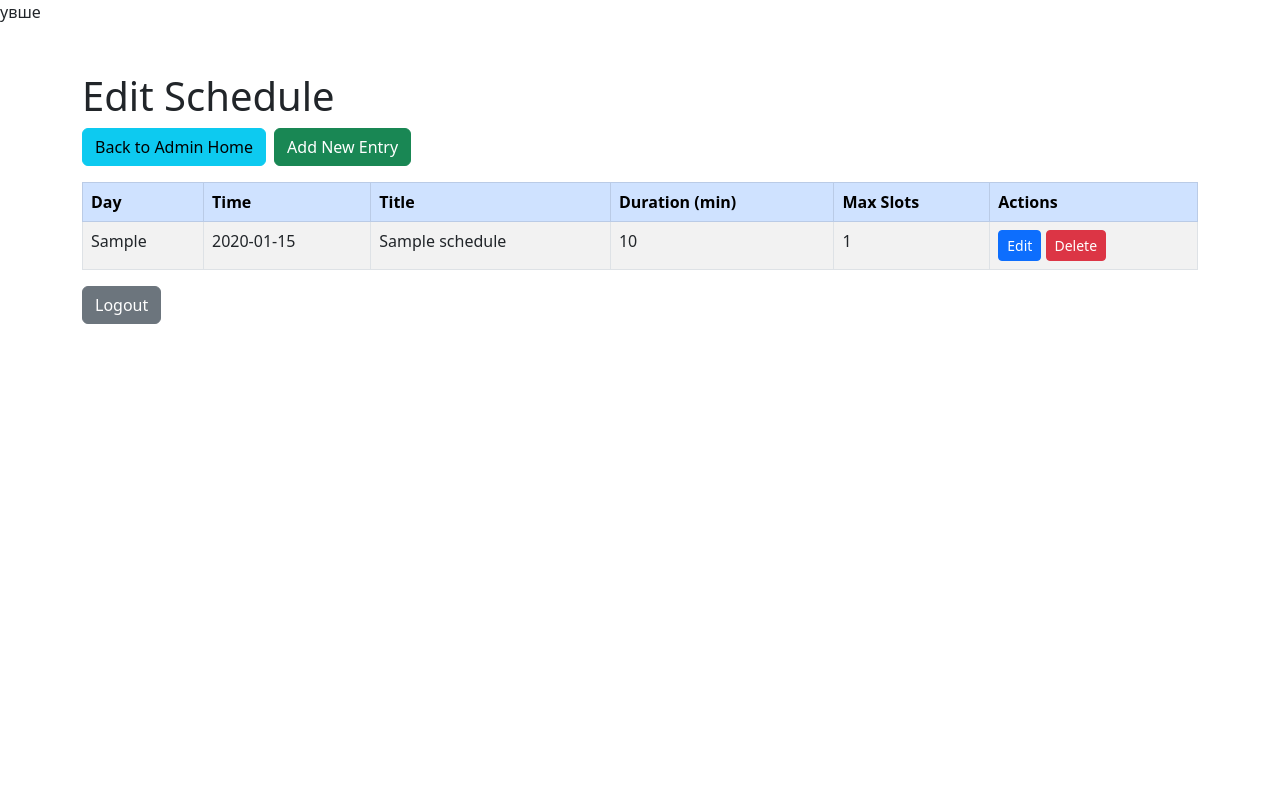
After one commit to TDHster/SimpleBooking, a Flask app: page /admin-schedule in a window 1280 px wide. The commit adds this page. Run offline with Flask 3, Linux system fonts and the light colour scheme; the visitor is signed in with stand-in values (Sample User, id 1); tables that the repository leaves empty hold one stand-in row (values such as "Sample post"); parts of the project's set-up code (start-up, migrations or seed data) failed here and were passed over.

Commit message:
edit schedule form

```diff
--- a/app.py
+++ b/app.py
@@ -302,6 +302,62 @@ def admin_logout():
     return redirect(url_for('admin_login'))
 
 
+@app.route('/admin-schedule')
+def admin_schedule():
+    if not session.get('admin'):
+        return redirect(url_for('admin_login'))
+    schedule_items = Schedule.query.all()
+    day_order = {"Monday": 1, "Tuesday": 2, "Wednesday": 3, "Thursday": 4, "Friday": 5, "Saturday": 6, "Sunday": 7}
+    # Сортируем по дню недели (согласно day_order) и затем по времени
+    schedule_items.sort(key=lambda item: (day_order.get(item.day, 99), item.time))
+    return render_template("admin_schedule.html", schedule_items=schedule_items)
+
+
+@app.route('/admin-schedule/add', methods=['POST'])
+def admin_schedule_add():
+    if not session.get('admin'):
+        return redirect(url_for('admin_login'))
+    day = request.form.get("day")
+    time = request.form.get("time")
+    title = request.form.get("title")
+    duration = request.form.get("duration")
+    max_slots = request.form.get("max_slots", 5)
+    # Простой контроль (можно добавить дополнительные проверки)
+    if not (day and time and title and duration):
+        return "Missing fields", 400
+    new_schedule = Schedule(day=day, time=time, title=title, duration=int(duration), max_slots=int(max_slots))
+    db.session.add(new_schedule)
+    db.session.commit()
+    return redirect(url_for("admin_schedule"))
+
+@app.route('/admin-schedule/edit/<int:schedule_id>', methods=['POST'])
+def admin_schedule_edit(schedule_id):
+    if not session.get('admin'):
+        return redirect(url_for('admin_login'))
+    schedule_obj = db.session.get(Schedule, schedule_id)
+    if not schedule_obj:
+        return "Schedule not found", 404
+    schedule_obj.day = request.form.get("day")
+    schedule_obj.time = request.form.get("time")
+    schedule_obj.title = request.form.get("title")
+    schedule_obj.duration = int(request.form.get("duration"))
+    schedule_obj.max_slots = int(request.form.get("max_slots", schedule_obj.max_slots))
+    db.session.commit()
+    return redirect(url_for("admin_schedule"))
+
+@app.route('/admin-schedule/delete/<int:schedule_id>', methods=['POST'])
+def admin_schedule_delete(schedule_id):
+    if not session.get('admin'):
+        return redirect(url_for('admin_login'))
+    schedule_obj = db.session.get(Schedule, schedule_id)
+    if not schedule_obj:
+        return "Schedule not found", 404
+    db.session.delete(schedule_obj)
+    db.session.commit()
+    return redirect(url_for("admin_schedule"))
+
+
+
 @app.route('/privacy')
 def privacy():
     return render_template('privacy.html')
--- a/templates/admin.html
+++ b/templates/admin.html
@@ -42,6 +42,8 @@
       <p>No bookings found.</p>
     {% endif %}
     <a href="{{ url_for('admin_logout') }}" class="btn btn-secondary mb-3">Logout</a>
+    <a href="{{ url_for('admin_schedule') }}" class="btn btn-info mb-3">Edit Schedule</a>
+
   </div>
 </body>
 </html>
--- /dev/null
+++ b/templates/admin_schedule.html
@@ -0,0 +1,143 @@
+увше<!DOCTYPE html>
+<html lang="en">
+<head>
+  <meta charset="UTF-8">
+  <meta name="viewport" content="width=device-width, initial-scale=1">
+  <title>Admin - Edit Schedule</title>
+  <link rel="stylesheet" href="https://cdn.jsdelivr.net/npm/bootstrap@5.3.0/dist/css/bootstrap.min.css">
+</head>
+<body>
+<div class="container mt-5">
+  <h1>Edit Schedule</h1>
+  <div class="d-flex align-items-center mb-3">
+    <a href="{{ url_for('admin') }}" class="btn btn-info me-2">Back to Admin Home</a>
+    <button class="btn btn-success" data-bs-toggle="modal" data-bs-target="#addModal">Add New Entry</button>
+  </div>
+  <!-- Основная таблица расписания -->
+  <table class="table table-bordered table-striped table-hover">
+    <thead class="table-primary">
+      <tr>
+        <th>Day</th>
+        <th>Time</th>
+        <th>Title</th>
+        <th>Duration (min)</th>
+        <th>Max Slots</th>
+        <th>Actions</th>
+      </tr>
+    </thead>
+    <tbody>
+      {% for item in schedule_items %}
+      <tr>
+        <td>{{ item.day }}</td>
+        <td>{{ item.time }}</td>
+        <td>{{ item.title }}</td>
+        <td>{{ item.duration }}</td>
+        <td>{{ item.max_slots }}</td>
+        <td>
+          <!-- Edit button: открывает модальное окно с предзаполненной формой -->
+          <button class="btn btn-primary btn-sm" data-bs-toggle="modal" data-bs-target="#editModal{{ item.id }}">Edit</button>
+          <!-- Delete form -->
+          <form action="{{ url_for('admin_schedule_delete', schedule_id=item.id) }}" method="POST" style="display:inline;" onsubmit="return confirm('Are you sure you want to delete this entry?');">
+            <button type="submit" class="btn btn-danger btn-sm">Delete</button>
+          </form>
+        </td>
+      </tr>
+
+      <!-- Edit Modal -->
+      <div class="modal fade" id="editModal{{ item.id }}" tabindex="-1" aria-labelledby="editModalLabel{{ item.id }}" aria-hidden="true">
+        <div class="modal-dialog">
+          <div class="modal-content">
+            <form action="{{ url_for('admin_schedule_edit', schedule_id=item.id) }}" method="POST">
+              <div class="modal-header">
+                <h5 class="modal-title" id="editModalLabel{{ item.id }}">Edit Schedule Entry</h5>
+                <button type="button" class="btn-close" data-bs-dismiss="modal" aria-label="Close"></button>
+              </div>
+              <div class="modal-body">
+                <div class="mb-3">
+                  <label for="day{{ item.id }}" class="form-label">Day</label>
+                  <select class="form-select" name="day" id="day{{ item.id }}" required>
+                    {% for d in ["Monday", "Tuesday", "Wednesday", "Thursday", "Friday", "Saturday", "Sunday"] %}
+                      <option value="{{ d }}" {% if d == item.day %}selected{% endif %}>{{ d }}</option>
+                    {% endfor %}
+                  </select>
+                </div>
+                <div class="mb-3">
+                  <label for="time{{ item.id }}" class="form-label">Time</label>
+                  <input type="text" class="form-control" name="time" id="time{{ item.id }}" value="{{ item.time }}" required>
+                </div>
+                <div class="mb-3">
+                  <label for="title{{ item.id }}" class="form-label">Title</label>
+                  <input type="text" class="form-control" name="title" id="title{{ item.id }}" value="{{ item.title }}" required>
+                </div>
+                <div class="mb-3">
+                  <label for="duration{{ item.id }}" class="form-label">Duration (min)</label>
+                  <input type="number" class="form-control" name="duration" id="duration{{ item.id }}" value="{{ item.duration }}" required>
+                </div>
+                <div class="mb-3">
+                  <label for="max_slots{{ item.id }}" class="form-label">Max Slots</label>
+                  <input type="number" class="form-control" name="max_slots" id="max_slots{{ item.id }}" value="{{ item.max_slots }}" required>
+                </div>
+              </div>
+              <div class="modal-footer">
+                <button type="button" class="btn btn-secondary" data-bs-dismiss="modal">Cancel</button>
+                <button type="submit" class="btn btn-primary">Save changes</button>
+              </div>
+            </form>
+          </div>
+        </div>
+      </div>
+
+      {% endfor %}
+    </tbody>
+  </table>
+  <!-- Button to trigger Add Modal -->
+  <button type="button" class="btn btn-secondary" onclick="window.location.href={{ url_for('admin_logout') | tojson }};">Logout</button>
+  <!-- Add Modal -->
+  <div class="modal fade" id="addModal" tabindex="-1" aria-labelledby="addModalLabel" aria-hidden="true">
+    <div class="modal-dialog">
+      <div class="modal-content">
+        <form action="{{ url_for('admin_schedule_add') }}" method="POST">
+          <div class="modal-header">
+            <h5 class="modal-title" id="addModalLabel">Add New Schedule Entry</h5>
+            <button type="button" class="btn-close" data-bs-dismiss="modal" aria-label="Close"></button>
+          </div>
+          <div class="modal-body">
+            <div class="mb-3">
+              <label for="new_day" class="form-label">Day</label>
+              <select class="form-select" name="day" id="new_day" required>
+                {% for d in ["Monday", "Tuesday", "Wednesday", "Thursday", "Friday", "Saturday", "Sunday"] %}
+                  <option value="{{ d }}">{{ d }}</option>
+                {% endfor %}
+              </select>
+            </div>
+            <div class="mb-3">
+              <label for="new_time" class="form-label">Time</label>
+              <input type="text" class="form-control" name="time" id="new_time" required>
+            </div>
+            <div class="mb-3">
+              <label for="new_title" class="form-label">Title</label>
+              <input type="text" class="form-control" name="title" id="new_title" required>
+            </div>
+            <div class="mb-3">
+              <label for="new_duration" class="form-label">Duration (min)</label>
+              <input type="number" class="form-control" name="duration" id="new_duration" required>
+            </div>
+            <div class="mb-3">
+              <label for="new_max_slots" class="form-label">Max Slots</label>
+              <input type="number" class="form-control" name="max_slots" id="new_max_slots" required>
+            </div>
+          </div>
+          <div class="modal-footer">
+            <button type="button" class="btn btn-secondary" data-bs-dismiss="modal">Cancel</button>
+            <button type="submit" class="btn btn-success">Add Entry</button>
+          </div>
+        </form>
+      </div>
+    </div>
+  </div>
+
+</div>
+
+<script src="https://cdn.jsdelivr.net/npm/bootstrap@5.3.0/dist/js/bootstrap.bundle.min.js"></script>
+</body>
+</html>
```
